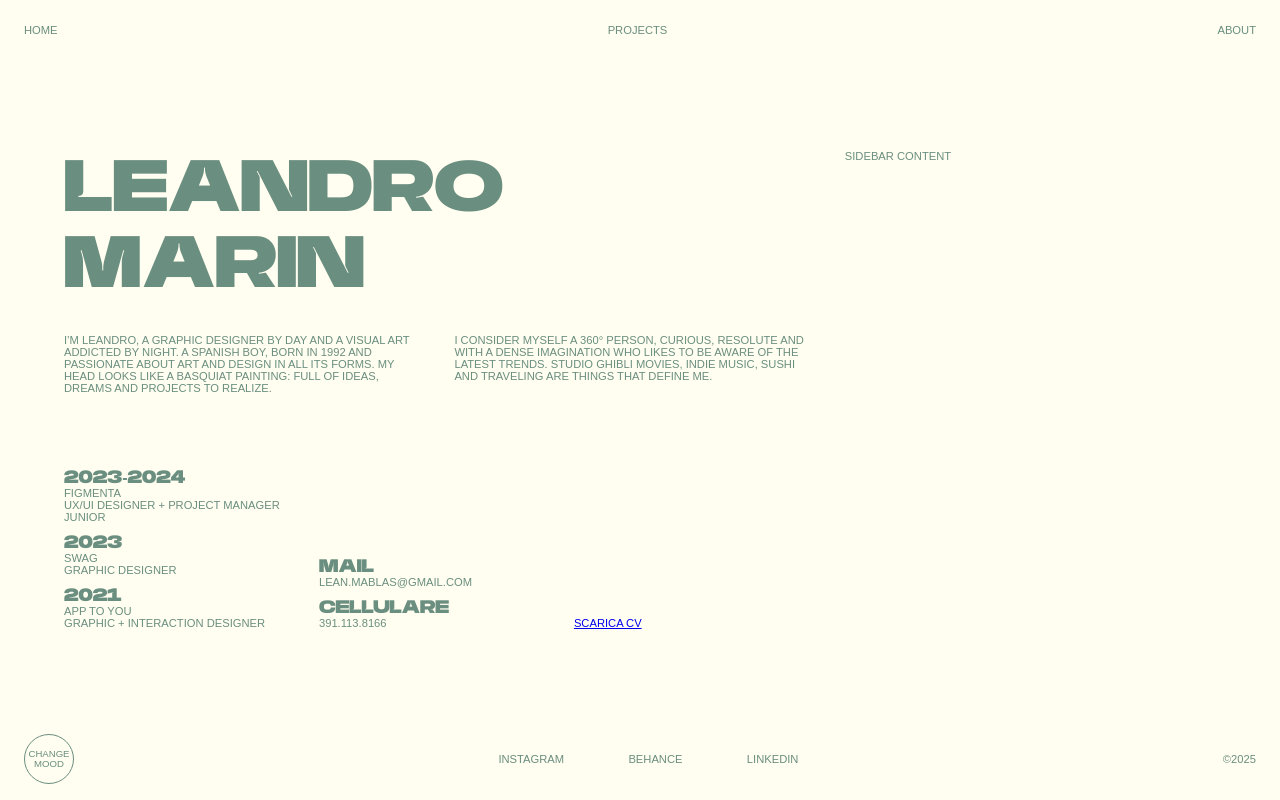
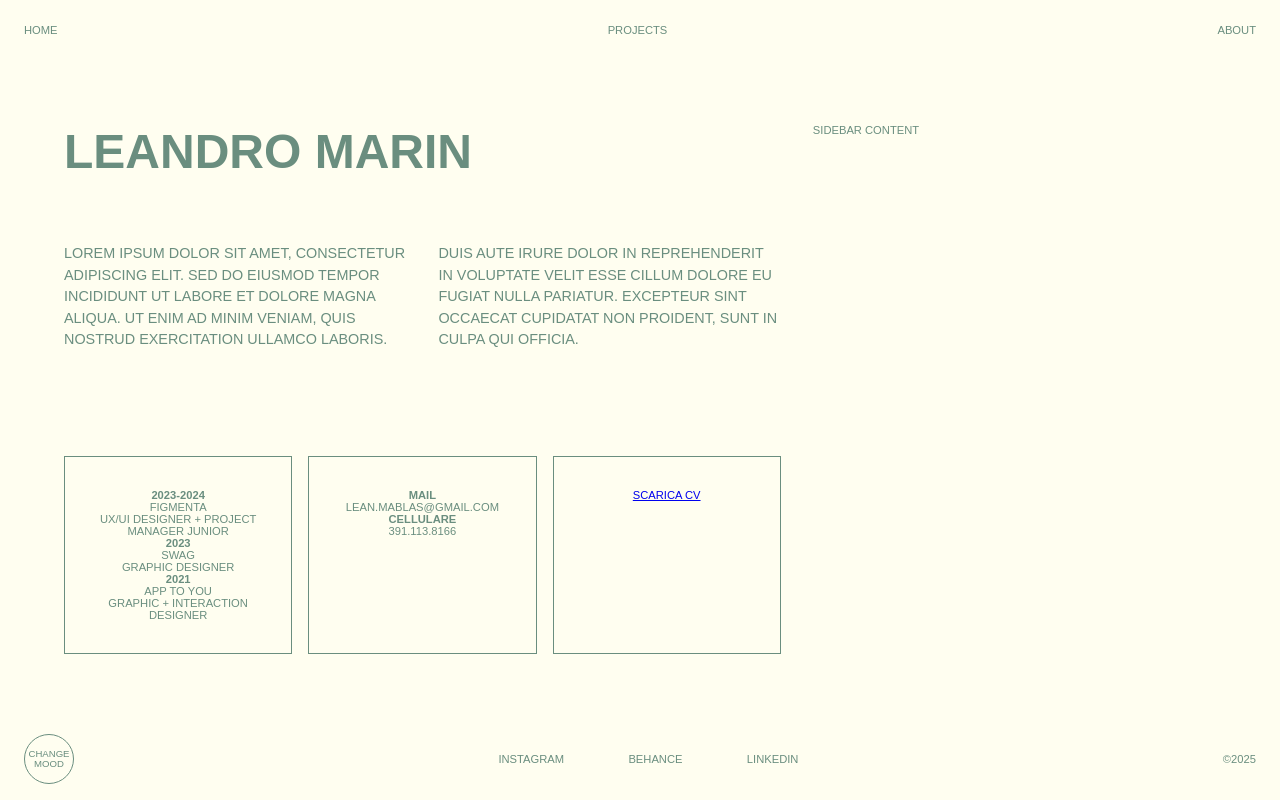
Before and after one commit to Leandro-Marin/portfolio-2025, a plain HTML site: page about.html in a window 1280 px wide. Drawn offline with Linux system fonts and the light colour scheme; files whose address does not match are found by name.

Commit message:
problema principal de la pagina about resuelto

```diff
--- a/about.html
+++ b/about.html
@@ -23,44 +23,43 @@
       </div>
     </nav>
 
-    <main class="main-content main-about">
+    <main class="main-content about-page">
       <div class="about-container">
-        <div class="about-wrapper">
-          <div class="about-above">
+        <div class="about-main">
+          <div class="about-content-top">
             <h1 class="about-title">LEANDRO MARIN</h1>
 
             <div class="about-paragraphs">
-              <p>I’M LEANDRO, A GRAPHIC DESIGNER BY DAY AND A VISUAL ART ADDICTED BY NIGHT. A SPANISH BOY, BORN IN 1992 AND PASSIONATE ABOUT ART AND DESIGN IN ALL ITS FORMS. MY HEAD LOOKS LIKE A BASQUIAT PAINTING: FULL OF IDEAS, DREAMS AND PROJECTS TO REALIZE.</p>
-
-              <p>I CONSIDER MYSELF A 360° PERSON, CURIOUS, RESOLUTE AND WITH A DENSE IMAGINATION WHO LIKES TO BE AWARE OF THE LATEST TRENDS. STUDIO GHIBLI MOVIES, INDIE MUSIC, SUSHI AND TRAVELING ARE THINGS THAT DEFINE ME.</p>
+              <p>Lorem ipsum dolor sit amet, consectetur adipiscing elit. Sed do eiusmod tempor incididunt ut labore et dolore magna aliqua. Ut enim ad minim veniam, quis nostrud exercitation ullamco laboris.</p>
+              <p>Duis aute irure dolor in reprehenderit in voluptate velit esse cillum dolore eu fugiat nulla pariatur. Excepteur sint occaecat cupidatat non proident, sunt in culpa qui officia.</p>
             </div>
           </div>
 
           <div class="about-boxes">
             <div class="box">
-              <div class="box-container">
+              <div class="container">
                 <h4>2023-2024</h4>
                 <p>FIGMENTA<br>UX/UI DESIGNER + PROJECT MANAGER JUNIOR</p>
               </div>
 
-              <div class="box-container">
+              <div class="container">
                 <h4>2023</h4>
                 <p>SWAG<br>GRAPHIC DESIGNER</p>
               </div>
 
-              <div class="box-container">
+              <div class="container">
                 <h4>2021</h4>
                 <p>APP TO YOU<br>GRAPHIC + INTERACTION DESIGNER</p>
               </div>
             </div>
 
             <div class="box">
-              <div class="box-container">
+              <div class="container">
                 <h4>mail</h4>
                 <p class="text-uppercase">lean.mablas@gmail.com</p>
               </div>
 
-              <div class="box-container">
+              <div class="container">
                 <h4>cellulare</h4>
                 <p>391.113.8166</p>
               </div>
--- a/style/style.css
+++ b/style/style.css
@@ -2,6 +2,8 @@
   --main-bg-color: #FFFEF0;
   --main-text-color: #6A8E7F;
   --transition-duration: 0.4s;
+  --navbar-height: 60px; /* Altezza della navbar */
+  --footer-height: 60px; /* Altezza del footer */
 }
 
 
@@ -315,22 +317,30 @@ a.project-menu:hover ~ span {
 }
 
 /* About page styles */
-
-.main-about {
+.about-page {
   flex: 1;
+  display: flex;
+  flex-direction: column;
 }
 
 .about-container {
+  flex: 1;
   display: flex;
   gap: 2rem;
-  height: 100%;
+  height: calc(100vh - 140px); /* Account for navbar and footer */
   padding: 2rem;
+  overflow: hidden; /* Assicura che non ci sia scroll */
 }
 
-.about-wrapper {
-  flex: 0 0 65%;
+.about-main {
+  flex: 1;
   display: flex;
-  justify-content: space-between;
+  flex-direction: column;
+  justify-content: space-between; /* This will push the boxes to the bottom */
+}
+
+.about-content-top {
+  display: flex;
   flex-direction: column;
   gap: 2rem;
 }
@@ -340,49 +350,34 @@ a.project-menu:hover ~ span {
 }
 
 .about-title {
-  font-family: 'BaseNeueTrial-SuperExpBlack' , sans-serif;
-  font-size: 4rem;
+  font-size: 3rem;
   margin-bottom: 2rem;
 }
 
 .about-paragraphs {
   display: flex;
   gap: 2rem;
-  margin-bottom: 2rem;
 }
 
 .about-paragraphs p {
-  font-family: 'Questrial', sans-serif;
-  font-size: 0.7rem;
   flex: 1;
+  font-size: 0.9rem;
+  line-height: 1.5;
 }
 
 .about-boxes {
   display: flex;
-  align-items: flex-end;
   gap: 1rem;
+  margin-top: auto; /* Ensures boxes stay at the bottom */
 }
 
 .box {
   flex: 1;
+  padding: 2rem;
+  border: 1px solid var(--main-text-color);
+  text-align: center;
+  transition: all var(--transition-duration) var(--transition-timing);
 }
-
-.box-container {
-  margin-top: 10px;
-}
-
-.box-container h4{
-  font-family: 'BaseNeueTrial-SuperExpBlack' , sans-serif;
-  font-size: 1rem;
-}
-
-.box-container p{
-  font-family: 'Questrial', sans-serif;
-  font-size: 0.7rem;
-}
-
-
-
 
 @media screen and (max-width: 768px) {
   .mood-desktop {
@@ -453,12 +448,6 @@ a.project-menu:hover ~ span {
     transition: font-style 0.3s ease;
   }
 
-
-
-
-/* final */
-
-
   .project-header {
      height: auto;
      display: flex;
```
